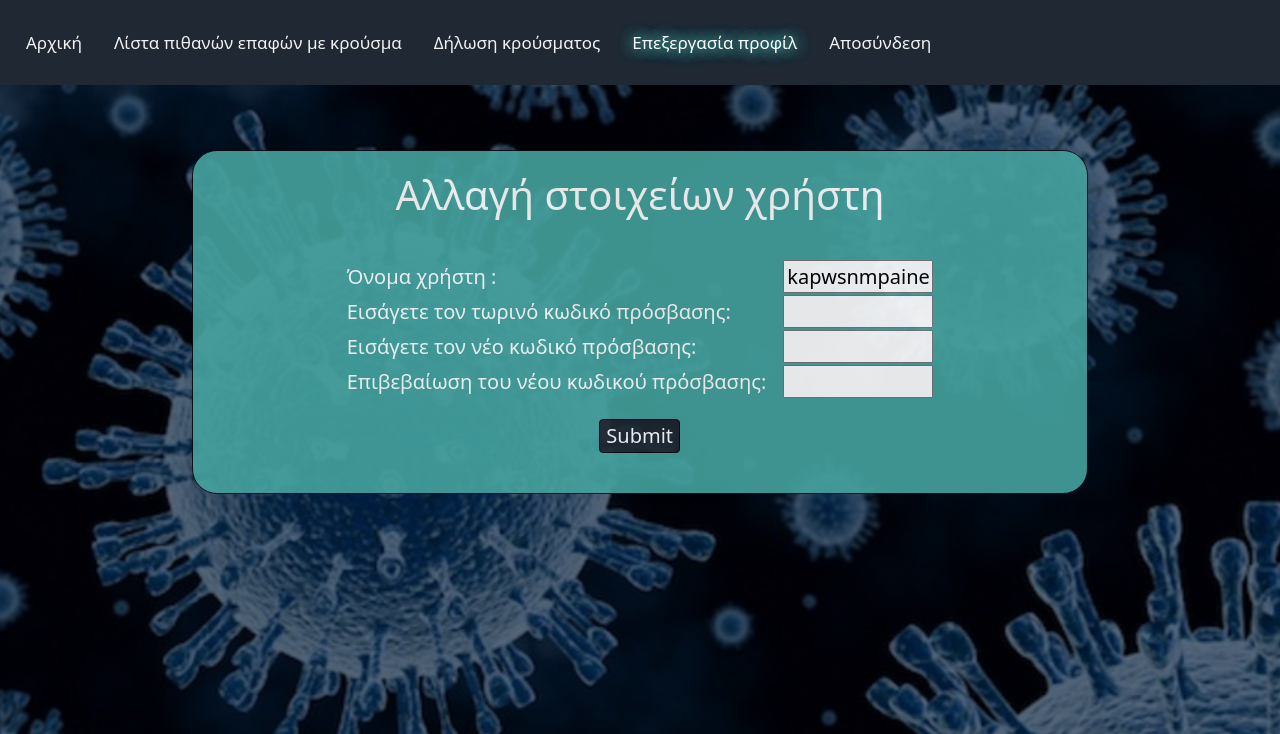
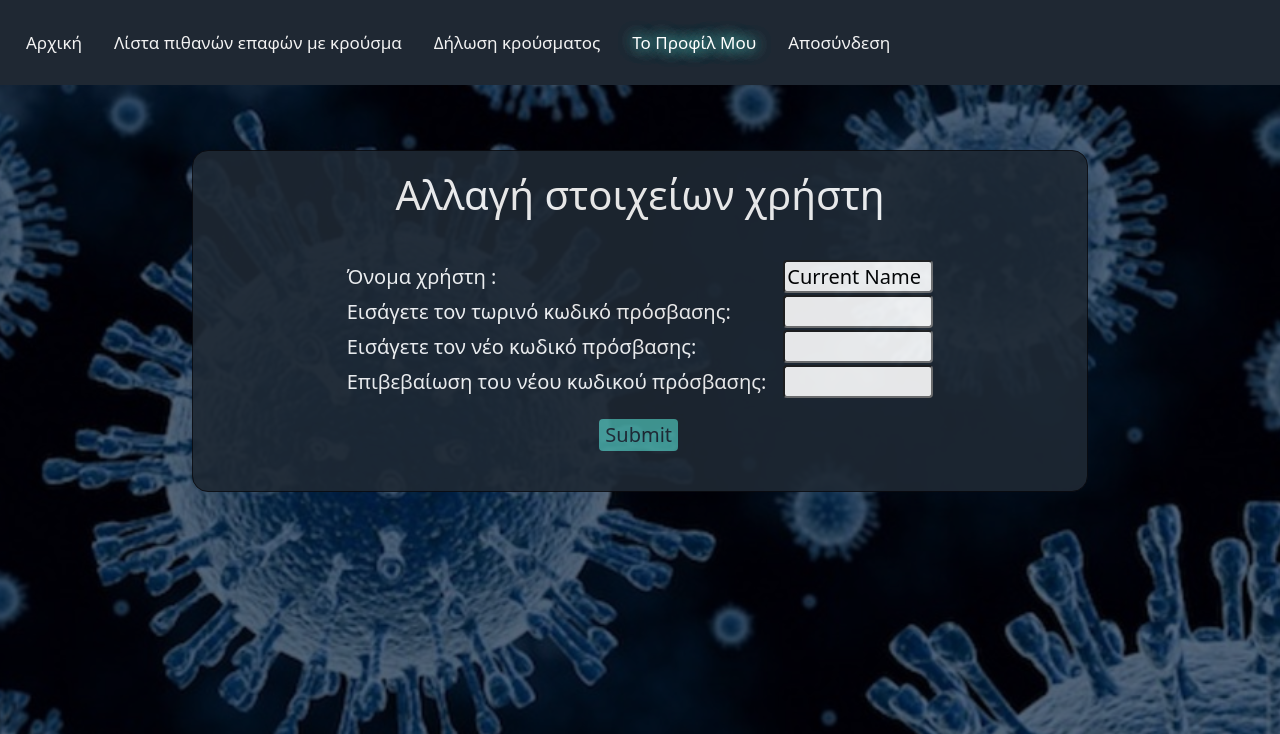
Before and after one commit to Tonyzaf/Web-Project, a PHP site: page /profile.php in a window 1280 px wide. Shown: the top 734 px of the page. Run offline with PHP 8.4, Linux system fonts and the light colour scheme.

Commit message:
Visual Updates

```diff
--- a/index.php
+++ b/index.php
@@ -24,7 +24,7 @@
   <a class="active" href="#home">Αρχική</a>
   <a href="#contacts">Λίστα πιθανών επαφών με κρούσμα</a>
   <a href="krousma.php">Δήλωση κρούσματος</a>
-  <a href="profile.php">Επεξεργασία προφίλ</a>
+  <a href="profile.php">Το Προφίλ Μου</a>
   <a href="#logout">Αποσύνδεση</a>
   <a href="javascript:void(0);" class="icon" onclick="myFunction()">
     <i class="fa fa-bars"></i>
--- a/krousma.php
+++ b/krousma.php
@@ -23,7 +23,7 @@
   <a href="index.php">Αρχική</a>
   <a href="#contacts">Λίστα πιθανών επαφών με κρούσμα</a>
   <a class="active" href="krousma.php">Δήλωση κρούσματος</a>
-  <a href="profile.php">Επεξεργασία προφίλ</a>
+  <a href="profile.php">Το Προφίλ Μου</a>
   <a href="#logout">Αποσύνδεση</a>
   <a href="javascript:void(0);" class="icon" onclick="myFunction()" >
     <i class="fa fa-bars" ></i>
@@ -33,7 +33,7 @@
 <div class="plaisio1">
   <h1> Δήλωση κρούσματος </h1>
   <form method="post" >
-    <label for="infection">Παρακαλώ εισάγετε ημερομηνία διάγνωσης:</label>
+    <label class = 'infection' for="infection">Παρακαλώ εισάγετε ημερομηνία διάγνωσης:</label>
     <input type="date" id="infection" name="infection">
     <input type="submit"id="submitbutton">
   </form>
@@ -44,7 +44,7 @@
         $today = strtotime(date("y-m-d"));
         $diff = $check-$today;
         if ($diff>0)
-        echo "!Παρακαλώ εισάγετε έγκυρη ημερομηνία διάγνωσης";
+        echo "! Παρακαλώ εισάγετε έγκυρη ημερομηνία διάγνωσης !";
       }
     ?>
   </div>
--- a/profile.php
+++ b/profile.php
@@ -23,7 +23,7 @@
   <a href="index.php">Αρχική</a>
   <a href="#contacts">Λίστα πιθανών επαφών με κρούσμα</a>
   <a href="krousma.php">Δήλωση κρούσματος</a>
-  <a class="active" href="profile.php">Επεξεργασία προφίλ</a>
+  <a class="active" href="profile.php">Το Προφίλ Μου</a>
   <a href="#logout">Αποσύνδεση</a>
   <a href="javascript:void(0);" class="icon" onclick="myFunction()" >
     <i class="fa fa-bars" ></i>
@@ -37,19 +37,19 @@
 	<table>
 	  <tr>
 		<td>Όνομα χρήστη :</td>
-		<td><input type="text" id="name" name="name" value="kapwsnmpaineitonoma" style="margin-left:15px; width:150px;"></td>
+		<td><input type="text" id="name" name="name" value="Current Name" class = 'profile-form'></td>
 	  </tr>
       <tr>
         <td>Εισάγετε τον τωρινό κωδικό πρόσβασης:</td>
-		<td><input type="text" id="lastpassword" name="lastpassword" style="margin-left:15px; width:150px;"></td>
+		<td><input type="text" id="lastpassword" name="lastpassword" class = 'profile-form'></td>
 	  </tr>
       <tr>
         <td>Εισάγετε τον νέο κωδικό πρόσβασης:</td>
-		<td><input type="text" id="newpassword" name="newpassword" style="margin-left:15px; width:150px;" ></td>
+		<td><input type="text" id="newpassword" name="newpassword" class = 'profile-form'></td>
 	  </tr>
       <tr>
         <td>Επιβεβαίωση του νέου κωδικού πρόσβασης:</td>
-		<td><input type="text" id="checknewpassword" name="checknewpassword" style="margin-left:15px; width:150px;" ></td>
+		<td><input type="text" id="checknewpassword" name="checknewpassword" class = 'profile-form'></td>
 	  </tr>
 	</table>
     <input type="submit"id="submitbutton" style="margin-left:45%;margin-top:20px;">
@@ -60,7 +60,7 @@
         $check = $_POST['newpassword'];
         $pass = $_POST['checknewpassword'];
         if ($check!=$pass)
-        echo "!Οι κωδικοί που εισάγατε διαφέρουν";
+        echo "! Οι κωδικοί που εισάγατε διαφέρουν !";
         }
     ?>
   </div>
--- a/styles.css
+++ b/styles.css
@@ -152,18 +152,18 @@ body {
   display: block;
   width: 60%;
   font-size: 20px;
-  background: #45a29e;
-  padding-left: 40px;
+  background: #1f2833;
   padding-top: 20px;
-  padding-right: 40px;
   margin-left: auto;
   margin-right: auto;
   margin-top: 150px;
+  text-align: center;
   opacity: 0.9;
   border: 1px solid #0b0c10;
   border-radius: 25px 25px 25px 25px;
   color: #fff;
 }
+
 .plaisio1 h1{
   text-align: center;
 }
@@ -174,8 +174,8 @@ body {
   margin-top: 20px;
   margin-left: 10px;
 
-  background-color: #1f2833;
-  color: white;
+  background-color: white;
+  color: #1f2833;
 
   border-radius: 0.25rem;
   border-width: 2px;
@@ -184,9 +184,9 @@ body {
 #submitbutton{
   margin-top: 20px;
   margin-left: 10px;
-  background-color: #1f2833;
-  color: white;
-  border: 1px solid #0b0c10;
+  background-color: #45a29e;
+  color: #1f2833;
+  border: none;
   border-radius: 0.25rem;
 }
 #submitbutton:hover{
@@ -195,7 +195,7 @@ body {
 }
 .check{
   padding-bottom: 20px;
-  color: red;
+  color: #66fcf1;
 }
 
 /*Change info*/
@@ -204,7 +204,7 @@ body {
   display: block;
   width: 70%;
   font-size: 20px;
-  background: #45a29e;
+  background: #1f2833;
   padding-left: 40px;
   padding-top: 20px;
   padding-right: 40px;
@@ -213,7 +213,7 @@ body {
   margin-top: 150px;
   opacity: 0.9;
   border: 1px solid #0b0c10;
-  border-radius: 25px 25px 25px 25px;
+  border-radius: 1rem;
   color: #fff;
 }
 .plaisio2 h1{
@@ -228,6 +228,12 @@ body {
   margin-bottom: auto;
 }
 
+.profile-form {
+  margin-left:15px;
+  width:150px;
+  border-radius: 0.25rem;
+}
+
 /*Registration Screen*/
 
 .registrationform{
```
